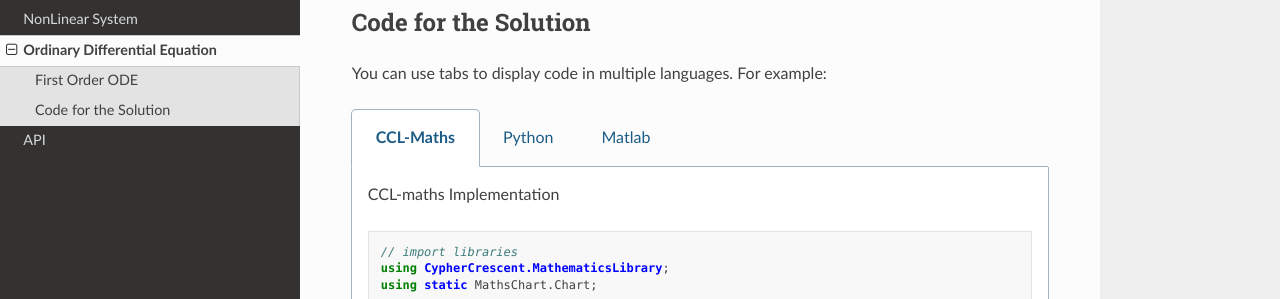
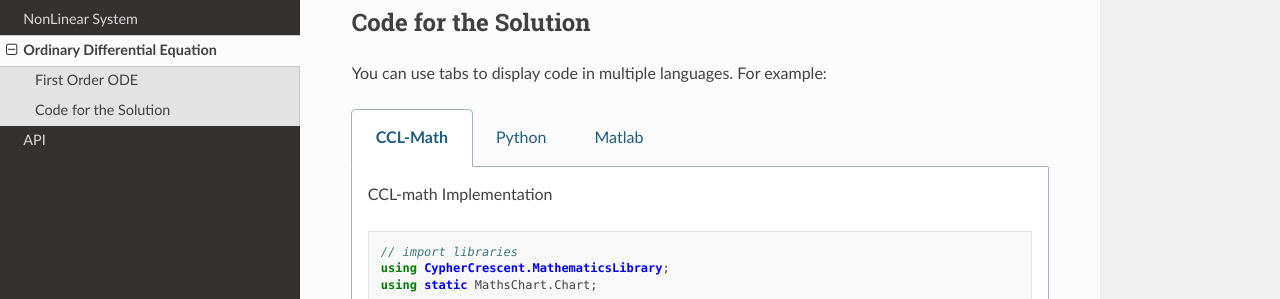
Before and after one commit to thanktua-spp/ccl-rtd, a Sphinx documentation site: the page built from docs/source/ordinary_diff_eq.rst, in a window 1280 px wide and 900 px high, scrolled down 1199 px. Shown: the part 130-429 px from the top of the window. Built offline with Sphinx 7.4.7 and the Read the Docs theme 3.1.0, drawn with Linux system fonts in a browser that asks for light colours; pages that are not in the unit, such as notebooks, are missing from menus.

Commit message:
updated
updated

```diff
--- a/docs/source/ordinary_diff_eq.rst
+++ b/docs/source/ordinary_diff_eq.rst
@@ -57,9 +57,9 @@ You can use tabs to display code in multiple languages. For example:
 
 .. tabs::
 
-   .. tab:: CCL-Maths
+   .. tab:: CCL-Math
 
-      CCL-maths Implementation
+      CCL-math Implementation
 
       .. code-block:: C#
 
```
